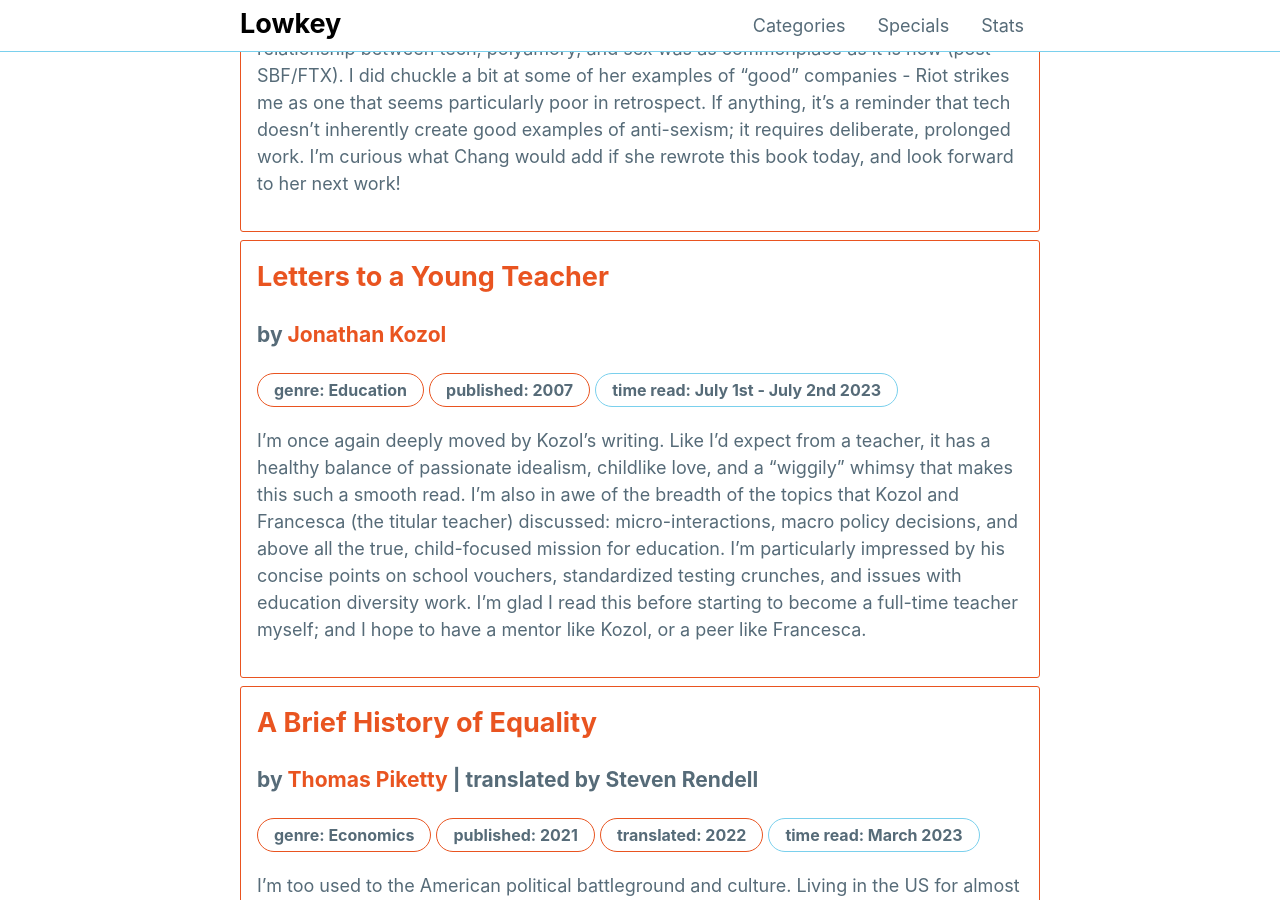
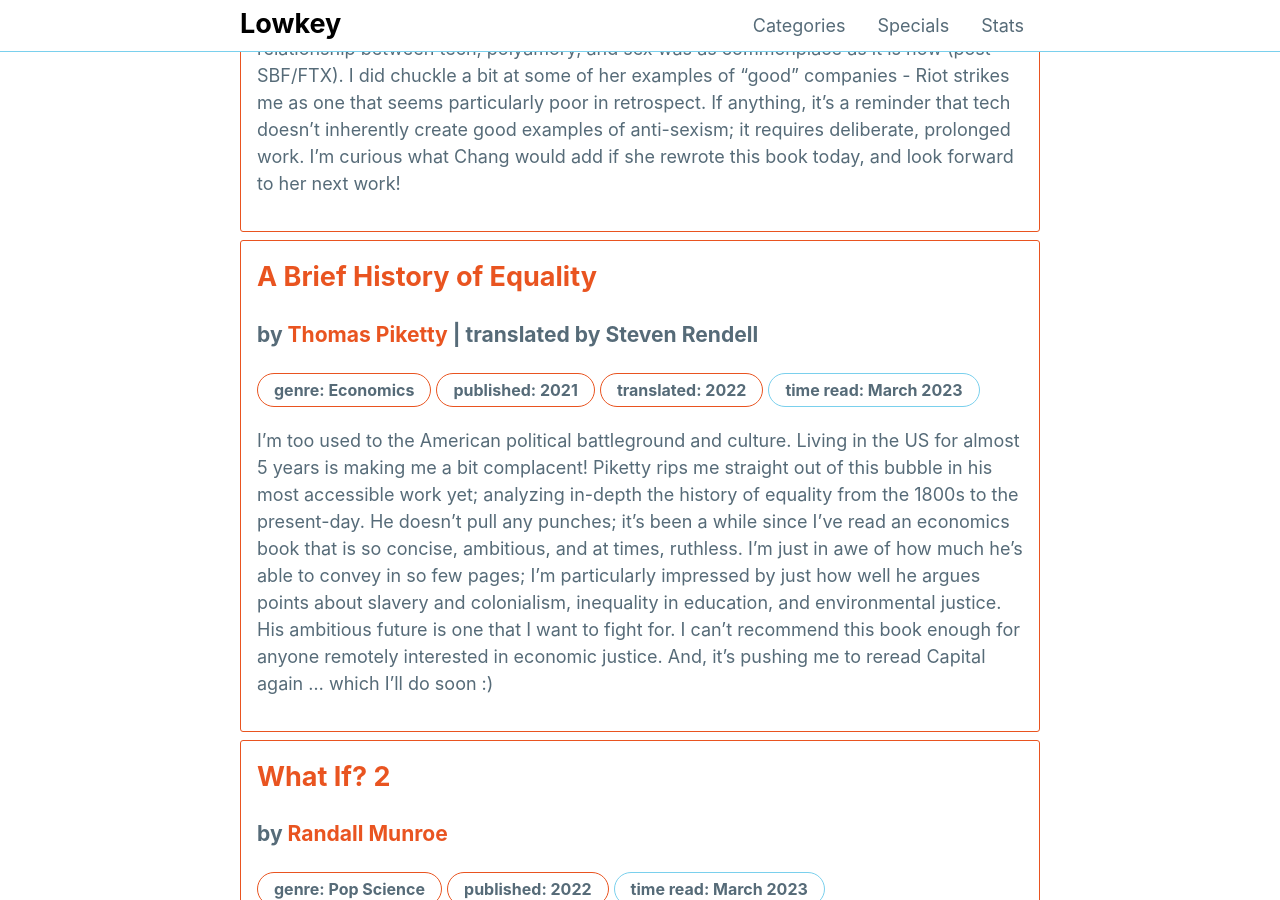
Before and after one commit to mattxwang/lowkey, a Jekyll site: the page built from stats/books-strong.html, in a window 1280 px wide and 900 px high, scrolled down 1492 px. Built offline with Jekyll 4.4.1, drawn with Linux system fonts in a browser that asks for light colours; some of the changed text lies outside the part shown.

Commit message:
trimming strong recs

```diff
--- a/_data/books.yml
+++ b/_data/books.yml
@@ -363,7 +363,7 @@
   time_read: March 23rd - March 25th 2021
   strong: true
   thoughts: >
-    I'm in awe. Pachinko is a master class in epic fiction. I would say it is one of the best books I have ever read, period. It is a story of tragedy, perserverance, identity, and family like no other. I don't have much else to say, other than that it's been the first piece of media to make me cry for a long while. Please read this book.
+    I'm in awe. Pachinko is a master class in epic fiction. I would say it is one of the best books I have ever read, period. It is a story of tragedy, perserverance, identity, and family like no other. I don't have much else to say, other than that it's been the first piece of media to make me (almost) cry for a long while. Please read this book.
 becauseinternet:
   title: Because Internet
   author: Gretchen McCulloch
@@ -480,7 +480,6 @@
   genre: Science Fiction
   year_published: 2021
   time_read: September 13th 2021
-  strong: true
   thoughts: >
     Klara and the Sun is a haunting tale. While the trope of "seeing the world as a robot" is nothing new, Ishiguro's take on it struck a particular emotional cord with me. Klara has a pure, childlike innocence that makes her perspective as jarring as it is intelligent. Definitely looking to read more of his work!
 devilsindaylight:
@@ -549,7 +548,6 @@
   genre: Science Fiction
   year_published: 1951
   time_read: February 27th 2022
-  strong: true
   thoughts: >
     Foundation is a stellar use of the future to examine our past. Asimov packages the rise and fall of great empires into a grand narrative surrounding power. A genre-definer in its own right; excited to read more!
 watchmen:
@@ -826,7 +824,6 @@
   genre: Mystery
   year_published: 2003
   time_read: January 31st 2023
-  strong: true
   thoughts: >
     In many ways, this book occupies the same place in my heart as Forrest Gump. I feel both happy and sad for our protagonist and his life situation. Beyond that, the book has some neat light elements of metafiction. Surely a moving read!
 ofmiceandmen:
@@ -898,7 +895,6 @@
   genre: Education
   year_published: 2007
   time_read: July 1st - July 2nd 2023
-  strong: true
   thoughts: >
     I'm once again deeply moved by Kozol's writing. Like I'd expect from a teacher, it has a healthy balance of passionate idealism, childlike love, and a "wiggily" whimsy that makes this such a smooth read. I'm also in awe of the breadth of the topics that Kozol and Francesca (the titular teacher) discussed: micro-interactions, macro policy decisions, and above all the true, child-focused mission for education. I'm particularly impressed by his concise points on school vouchers, standardized testing crunches, and issues with education diversity work. I'm glad I read this before starting to become a full-time teacher myself; and I hope to have a mentor like Kozol, or a peer like Francesca.
 circe:
```
